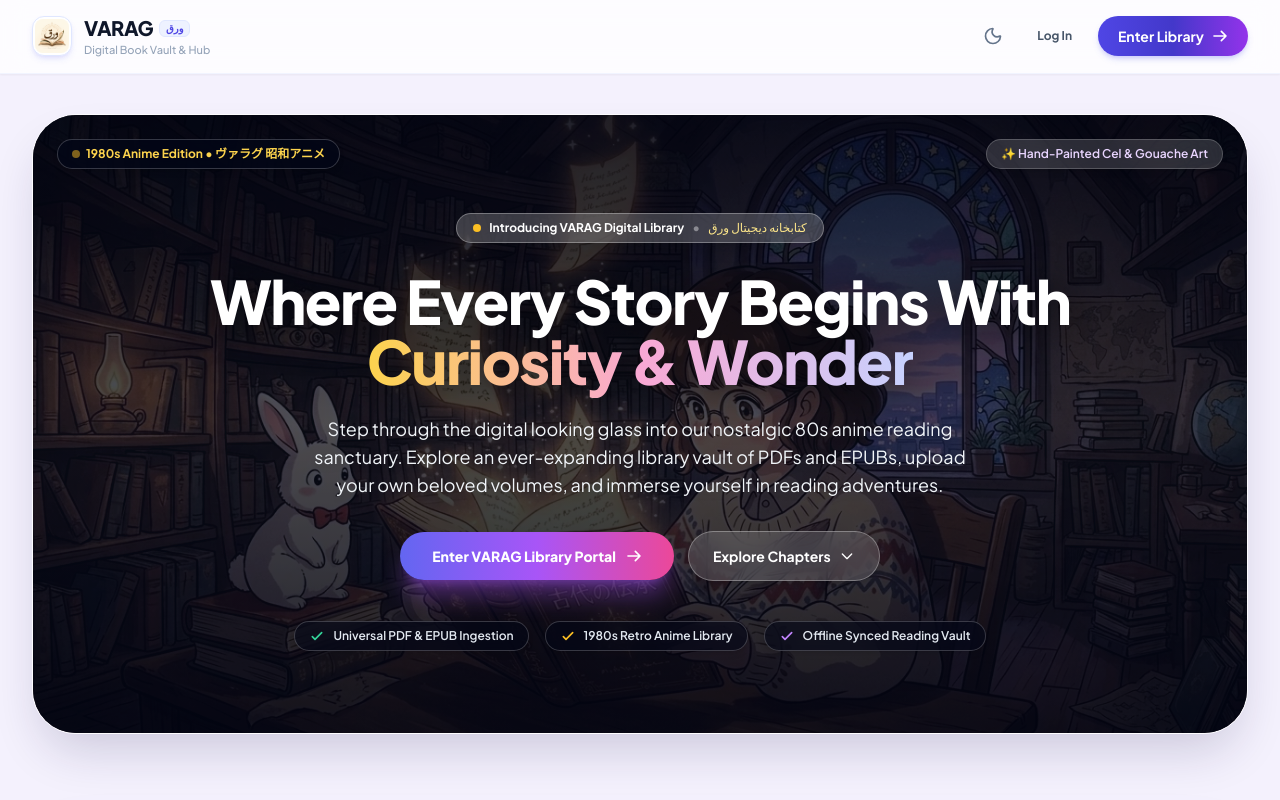
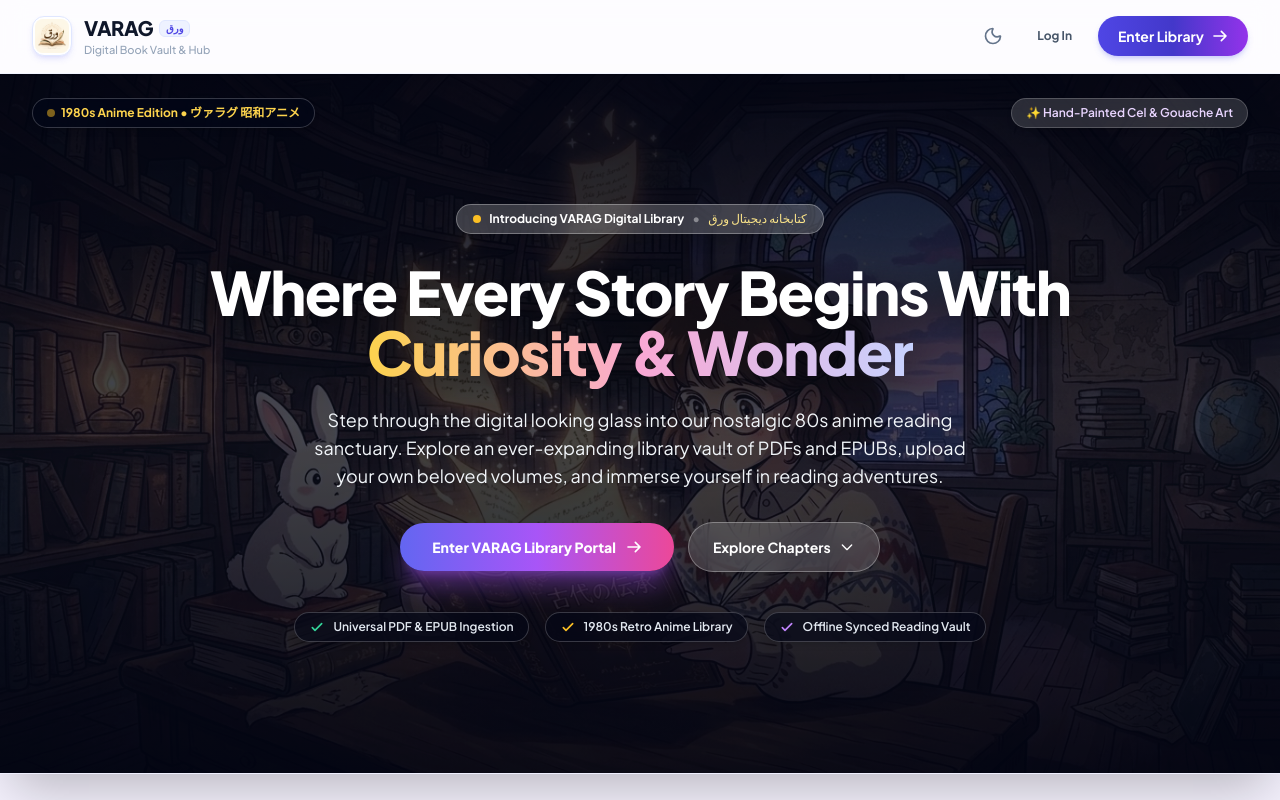
Before and after one commit to HesamPourabbasian/VARAG, a Nuxt app: page / in a window 1280 px wide. Shown: the top 800 px of the page. Built offline with nearby package versions, Linux system fonts and the light colour scheme.

Commit message:
feat: make anime background hero cover 100% full width edge-to-edge

```diff
--- a/app/pages/index.vue
+++ b/app/pages/index.vue
@@ -60,23 +60,22 @@
       </div>
     </header>
 
-    <!-- Hero Intro Section with 80s Japanese Anime Background Image -->
-    <section class="max-w-7xl mx-auto px-4 sm:px-8 pt-6 sm:pt-10 pb-12 sm:pb-20">
-      <div class="relative w-full rounded-3xl md:rounded-[44px] overflow-hidden border border-white/80 dark:border-purple-900/50 shadow-2xl shadow-indigo-950/20 text-center p-6 sm:p-12 md:p-16 lg:p-20 text-white min-h-[560px] md:min-h-[620px] flex flex-col justify-center items-center group">
-        <!-- 80s Japanese Anime Background Image -->
+    <!-- Hero Intro Section with 80s Japanese Anime Background Image (100% Full Width) -->
+    <section class="relative w-full overflow-hidden text-center text-white min-h-[580px] md:min-h-[640px] lg:min-h-[700px] flex flex-col justify-center items-center shadow-2xl group border-b border-indigo-100/30 dark:border-purple-900/40">
+      <!-- 80s Japanese Anime Background Image spanning 100% full width -->
       <img
         src="/hero-anime.webp"
         alt="1980s Retro Japanese Anime Library Background"
-          class="absolute inset-0 w-full h-full object-cover object-center transform scale-105 filter brightness-[0.78] contrast-[1.08] pointer-events-none select-none transition-transform duration-1000 ease-out group-hover:scale-110"
+        class="absolute inset-0 w-full h-full object-cover object-center filter brightness-[0.78] contrast-[1.08] pointer-events-none select-none transition-transform duration-1000 ease-out group-hover:scale-105"
         loading="eager"
       />
 
       <!-- Multi-layer contrast and gradient overlays for text readability -->
-        <div class="absolute inset-0 bg-gradient-to-b from-slate-950/80 via-slate-900/55 to-slate-950/85 pointer-events-none" />
+      <div class="absolute inset-0 bg-gradient-to-b from-slate-950/85 via-slate-900/60 to-slate-950/90 pointer-events-none" />
       <div class="absolute inset-0 bg-indigo-950/25 mix-blend-multiply pointer-events-none" />
 
       <!-- Floating 80s Anime Badge (Top Left Corner) -->
-        <div class="absolute top-4 left-4 sm:top-6 sm:left-6 z-20 flex items-center gap-2">
+      <div class="absolute top-4 left-4 sm:top-6 sm:left-8 z-20 flex items-center gap-2">
         <div class="px-3.5 py-1.5 rounded-full bg-slate-950/70 backdrop-blur-md border border-white/20 text-[10px] sm:text-xs font-bold text-amber-300 flex items-center gap-1.5 shadow-md">
           <span class="w-2 h-2 rounded-full bg-amber-400 animate-pulse"></span>
           <span>1980s Anime Edition • ヴァラグ 昭和アニメ</span>
@@ -84,14 +83,14 @@
       </div>
 
       <!-- Floating Badge (Top Right Corner) -->
-        <div class="absolute top-4 right-4 sm:top-6 sm:right-6 z-20 hidden sm:flex items-center gap-2">
+      <div class="absolute top-4 right-4 sm:top-6 sm:right-8 z-20 hidden sm:flex items-center gap-2">
         <div class="px-3.5 py-1.5 rounded-full bg-white/15 backdrop-blur-md border border-white/20 text-[10px] sm:text-xs font-semibold text-purple-200 shadow-md">
           <span>✨ Hand-Painted Cel & Gouache Art</span>
         </div>
       </div>
 
-        <!-- Foreground Content: ALL intro texts directly on the background illustration -->
-        <div class="relative z-10 max-w-4xl mx-auto space-y-6 pt-6 sm:pt-4">
+      <!-- Foreground Content: ALL intro texts directly on the full-width background illustration -->
+      <div class="relative z-10 w-full max-w-5xl mx-auto px-4 sm:px-8 py-16 sm:py-20 md:py-24 space-y-6">
         <!-- Intro Pill Badge -->
         <div class="inline-flex items-center gap-2 px-4 py-1.5 rounded-full bg-white/20 backdrop-blur-md border border-white/30 shadow-lg text-xs font-bold text-white mb-1">
           <span class="flex h-2 w-2 rounded-full bg-amber-400 animate-ping"></span>
@@ -160,11 +159,10 @@
           </div>
         </div>
       </div>
-      </div>
     </section>
 
     <!-- PARALLEL STORYTELLING SECTIONS (Chapters 1, 2, 3) -->
-    <main class="max-w-7xl mx-auto px-4 sm:px-8 space-y-20 sm:space-y-32 pb-24">
+    <main class="max-w-7xl mx-auto px-4 sm:px-8 space-y-20 sm:space-y-32 pt-16 sm:pt-20 pb-24">
 
       <!-- CHAPTER 1: The Gateway to Wonder (page3.webp) -->
       <section id="portal" class="scroll-mt-24">
```
Lines whose indentation alone changed are shown as unchanged.
